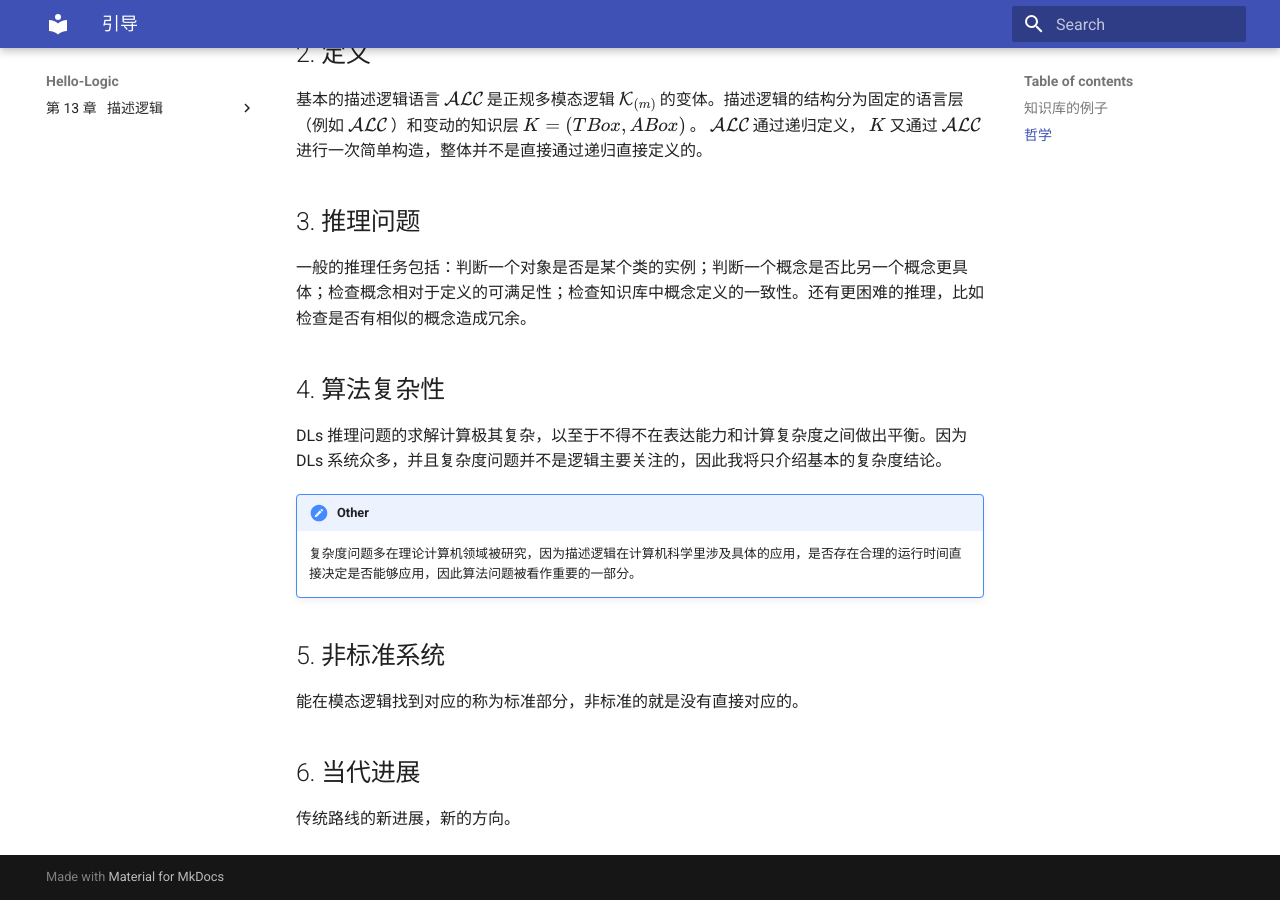
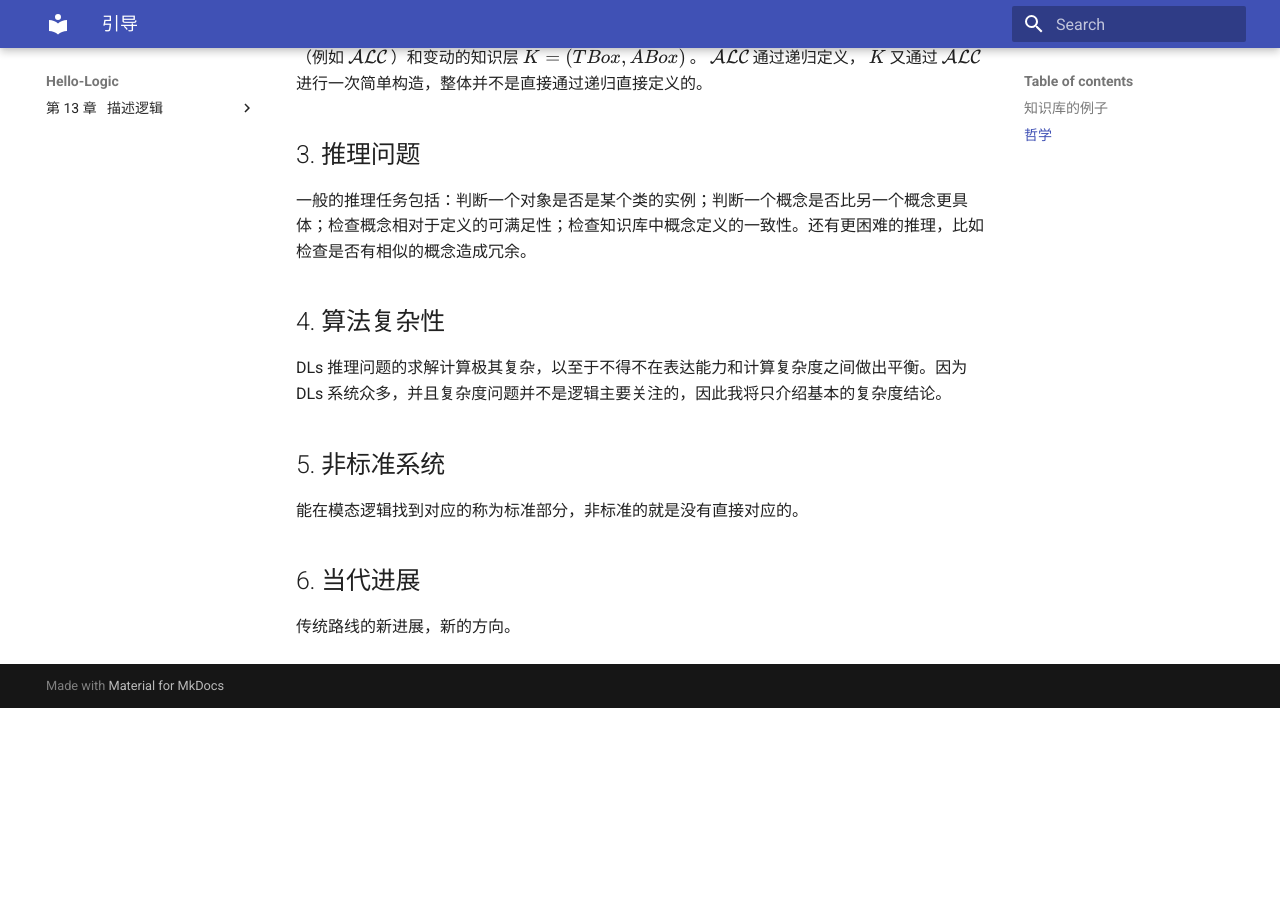
Before and after one commit to Cogliffer/hello-logic, an MkDocs documentation site: the page built from docs/description_logic/overview.md, in a window 1280 px wide and 900 px high, scrolled down 2745 px. Built offline with MkDocs 1.6.1 and Material for MkDocs 9.7.7, drawn with Linux system fonts in a browser that asks for light colours; after the commit the page ends 3453 px from its top, so only the background shows below that; some of the changed text lies outside the part shown.

Commit message:
more fix

```diff
--- a/docs/description_logic/overview.md
+++ b/docs/description_logic/overview.md
@@ -49,7 +49,7 @@
 
 描述逻辑在这样的知识论前提下进行，将概念区分为抽象类和个体实例，并将名称和意义区分开，由此构建出的具有层次的本体论知识体系。对抽象概念 $C$ 的认识是通过 $C$ 的实例抽象出来的，对概念的意义是通过解释 $\mathcal{I}$ 指向论域中的一些元素实现的。
 
-概念虽然是从实例中定义，但是的确反映出了某种抽象性质（人赋予的，如何客体化出来？用抽象语言描述？），可以用这个性质去约束别的概念。
+<!-- 概念虽然是从实例中定义，但是的确反映出了某种抽象性质（人赋予的，如何客体化出来？用抽象语言描述？），可以用这个性质去约束别的概念。 -->
 
 # 总览
 
@@ -73,8 +73,8 @@
 
 DLs 推理问题的求解计算极其复杂，以至于不得不在表达能力和计算复杂度之间做出平衡。因为 DLs 系统众多，并且复杂度问题并不是逻辑主要关注的，因此我将只介绍基本的复杂度结论。
 
-!!! Other
-    复杂度问题多在理论计算机领域被研究，因为描述逻辑在计算机科学里涉及具体的应用，是否存在合理的运行时间直接决定是否能够应用，因此算法问题被看作重要的一部分。
+<!-- !!! Other
+    复杂度问题多在理论计算机领域被研究，因为描述逻辑在计算机科学里涉及具体的应用，是否存在合理的运行时间直接决定是否能够应用，因此算法问题被看作重要的一部分。 -->
 
 ## 5. 非标准系统
 
```
Also changed, not shown: docs/description_logic/background.md (+1 -1 lines), docs/description_logic/definition.md (+2 -2 lines), site/description_logic/background/index.html, site/description_logic/definition/index.html, site/description_logic/overview/index.html, site/description_logic/snapshot/index.html, site/search/search_index.json, 1 other file.
